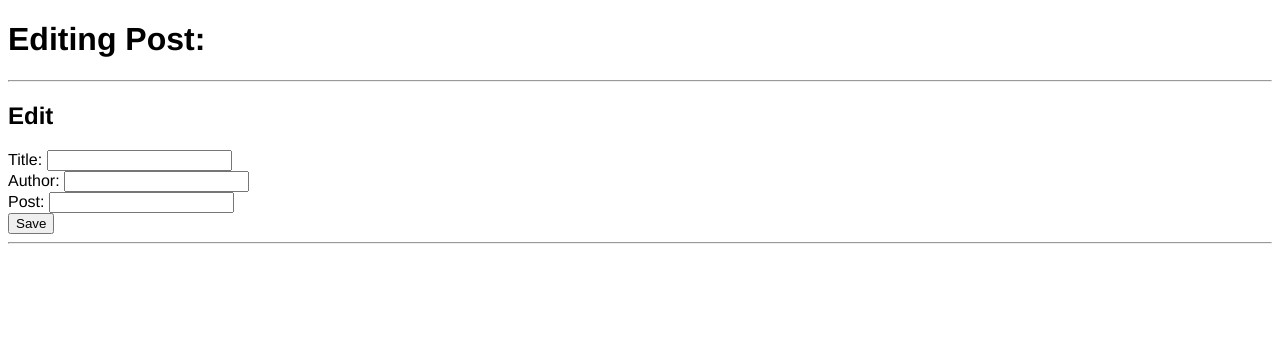
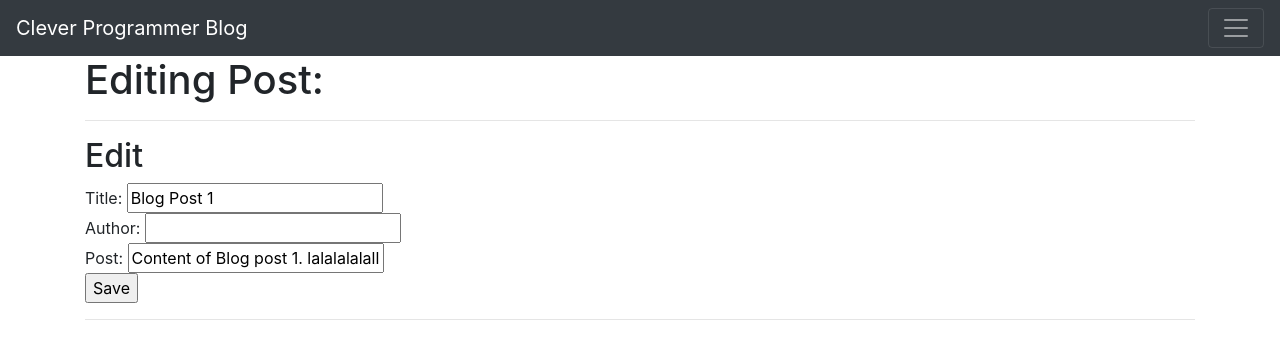
Before and after one commit to horvathlaszlo072/flask_one, a Flask app: page /posts/edit/1 in a window 1280 px wide. Shown: the top 359 px of the page. Run offline with Flask 2, Linux system fonts and the light colour scheme; data comes from the database, SQL or seed files in the repository; both versions use the stored data as it was after the commit.

Commit message:
bootstarp is

```diff
--- a/templates/base.html
+++ b/templates/base.html
@@ -1,13 +1,62 @@
 <!DOCTYPE html>
 <html lang="hu">
+
 <head>
     <meta charset="UTF-8">
     <meta http-equiv="X-UA-Compatible" content="IE=edge">
     <meta name="viewport" content="width=device-width, initial-scale=1.0">
-    <link rel="stylesheet" href="/static/css/main.css">
+    <link rel="stylesheet" href="https://cdn.jsdelivr.net/npm/bootstrap@4.4.1/dist/css/bootstrap.min.css"
+        integrity="sha384-Vkoo8x4CGsO3+Hhxv8T/Q5PaXtkKtu6ug5TOeNV6gBiFeWPGFN9MuhOf23Q9Ifjh" crossorigin="anonymous">
+    <!-- <link rel="stylesheet" href="/static/css/main.css"> -->
     {% block head %} {% endblock %}
 </head>
+
 <body>
-    {% block body %} {% endblock %}
+    <nav class="navbar navbar-dark bg-dark">
+        <a class="navbar-brand" href="/">Clever Programmer Blog</a>
+        <button class="navbar-toggler" type="button" data-toggle="collapse" data-target="#navbarsExample01"
+            aria-controls="navbarsExample01" aria-expanded="false" aria-label="Toggle navigation">
+            <span class="navbar-toggler-icon"></span>
+        </button>
+
+        <div class="collapse navbar-collapse" id="navbarsExample01">
+            <ul class="navbar-nav mr-auto">
+                <li class="nav-item active">
+                    <a class="nav-link" href="/">Home <span class="sr-only">(current)</span></a>
+                </li>
+                <li class="nav-item">
+                    <a class="nav-link" href="/posts">Posts</a>
+                </li>
+                <li class="nav-item">
+                    <a class="nav-link disabled" href="#" tabindex="-1" aria-disabled="true">Disabled</a>
+                </li>
+                <li class="nav-item dropdown">
+                    <a class="nav-link dropdown-toggle" href="#" id="dropdown01" data-toggle="dropdown"
+                        aria-haspopup="true" aria-expanded="false">Contact Us</a>
+                    <div class="dropdown-menu" aria-labelledby="dropdown01">
+                        <a class="dropdown-item" href="https://www.cleverprogrammer.com">Website</a>
+                        <a class="dropdown-item" href="#">Youtube</a>
+                        <a class="dropdown-item" href="#">Facebook</a>
+                    </div>
+                </li>
+            </ul>
+            <form class="form-inline my-2 my-md-0">
+                <input class="form-control" type="text" placeholder="Search" aria-label="Search">
+            </form>
+        </div>
+    </nav>
+    <div class="container">
+        {% block body %} {% endblock %}
+    </div>
+    <script src="https://code.jquery.com/jquery-3.4.1.slim.min.js"
+        integrity="sha384-J6qa4849blE2+poT4WnyKhv5vZF5SrPo0iEjwBvKU7imGFAV0wwj1yYfoRSJoZ+n"
+        crossorigin="anonymous"></script>
+    <script src="https://cdn.jsdelivr.net/npm/popper.js@1.16.0/dist/umd/popper.min.js"
+        integrity="sha384-Q6E9RHvbIyZFJoft+2mJbHaEWldlvI9IOYy5n3zV9zzTtmI3UksdQRVvoxMfooAo"
+        crossorigin="anonymous"></script>
+    <script src="https://cdn.jsdelivr.net/npm/bootstrap@4.4.1/dist/js/bootstrap.min.js"
+        integrity="sha384-wfSDF2E50Y2D1uUdj0O3uMBJnjuUD4Ih7YwaYd1iqfktj0Uod8GCExl3Og8ifwB6"
+        crossorigin="anonymous"></script>
 </body>
+
 </html>
--- a/templates/edit.html
+++ b/templates/edit.html
@@ -9,9 +9,9 @@
 <hr>
 <h2>Edit</h2>
 <form action="/posts/edit/{{post.id}}" method="post">
-    Title: <input type="text" name ="title" id="title"><br>
-    Author: <input type="text" name ="author" id="author"><br>
-    Post: <input type="text" name ="content" id="content">
+    Title: <input type="text" name ="title" id="title" value="{{post.title}}"><br>
+    Author: <input type="text" name ="author" id="author" value="{{post.author}}"><br>
+    Post: <input type="text" name ="content" id="content" value="{{post.content}}">
     <br>
     <input type="submit" value="Save">
 </form>
```
Also changed, not shown: templates/index.html (+14 -0 lines), templates/posts.html (+4 -4 lines), instance/posts.db.
